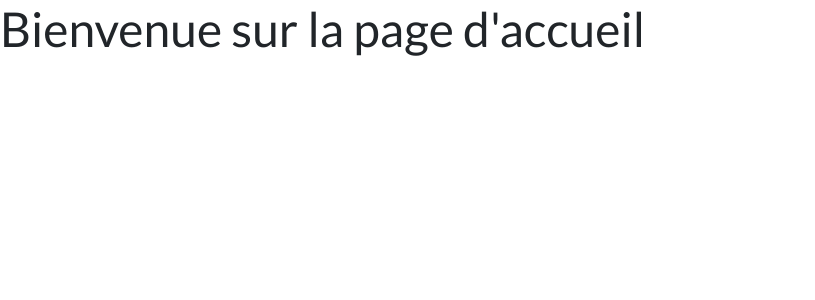
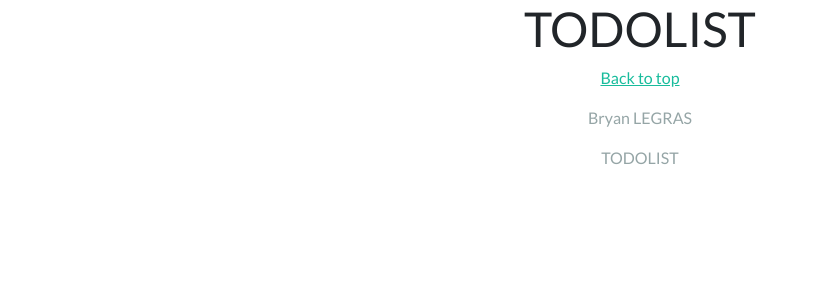
Before and after one commit to bibilg/toDoList, a Symfony app: template templates/default/index.html.twig in a window 1280 px wide. Shown: the part 72-372 px from the top of the page, without its empty margins (0-815 px from the left). Run offline with Twig, Linux system fonts and the light colour scheme; the template is opened without the code that fills it, so the values that code supplies are empty; some libraries are stand-ins or nearby versions.

Commit message:
Ajout des templates partiels

```diff
--- a/src/Controller/DefaultController.php
+++ b/src/Controller/DefaultController.php
@@ -13,8 +13,6 @@ class DefaultController extends AbstractController
      */
     public function index(): Response
     {
-        return $this->render('default/index.html.twig', [
-            'controller_name' => 'DefaultController',
-        ]);
+        return $this->render('default/index.html.twig', []);
     }
 }
--- /dev/null
+++ b/templates/_partials/_footer.html.twig
@@ -0,0 +1,9 @@
+<footer class="text-muted">
+    <div class="container text-center">
+        <p class="float-right">
+            <a href="#">Back to top</a>
+        </p>
+        <p>Bryan LEGRAS</p>
+        <p>TODOLIST</p>
+    </div>
+</footer>
--- /dev/null
+++ b/templates/_partials/_nav.html.twig
@@ -0,0 +1,19 @@
+<nav class="navbar navbar-expand-lg navbar-dark bg-primary">
+    <div class="container-fluid">
+        <a class="navbar-brand" href="#">Home</a>
+        <button class="navbar-toggler" type="button" data-bs-toggle="collapse" data-bs-target="#navbarColor01" aria-controls="navbarColor01" aria-expanded="false" aria-label="Toggle navigation">
+        <span class="navbar-toggler-icon"></span>
+        </button
+        <div class="collapse navbar-collapse" id="navbarColor01">
+        <ul class="navbar-nav me-auto">
+            <li class="nav-item">
+                <a class="nav-link" href="#">About</a>
+            </li>
+        </ul>
+        <form class="d-flex">
+            <input class="form-control me-sm-2" type="text" placeholder="Search">
+            <button class="btn btn-secondary my-2 my-sm-0" type="submit">Search</button>
+        </form>
+        </div>
+    </div>
+</nav>
--- a/templates/base.html.twig
+++ b/templates/base.html.twig
@@ -8,34 +8,15 @@
     </head>
 
     <header>
-        <nav class="navbar navbar-expand-lg navbar-dark bg-primary">
-            <div class="container-fluid">
-                <a class="navbar-brand" href="#">Home</a>
-                <button class="navbar-toggler" type="button" data-bs-toggle="collapse" data-bs-target="#navbarColor01" aria-controls="navbarColor01" aria-expanded="false" aria-label="Toggle navigation">
-                <span class="navbar-toggler-icon"></span>
-                </button>
-
-                <div class="collapse navbar-collapse" id="navbarColor01">
-                <ul class="navbar-nav me-auto">
-                    <li class="nav-item">
-                    <a class="nav-link" href="#">About</a>
-                    </li>
-                </ul>
-                <form class="d-flex">
-                    <input class="form-control me-sm-2" type="text" placeholder="Search">
-                    <button class="btn btn-secondary my-2 my-sm-0" type="submit">Search</button>
-                </form>
-                </div>
-            </div>
-        </nav>
+        {% include '_partials/_nav.html.twig' %}
     </header>
 
     <body>
 
         {% block body %}{% endblock %}
-        {% block javascripts %}
-        {% endblock %}
+
+        {% block javascripts %}{% endblock %}
     </body>
 
-    <footer></footer>
+    <footer> {% include '_partials/_footer.html.twig' %}</footer>
 </html>
--- a/templates/default/index.html.twig
+++ b/templates/default/index.html.twig
@@ -1,7 +1,7 @@
 {% extends 'base.html.twig' %}
 
-{% block title %}Hello DefaultController!{% endblock %}
+{% block title %}Todolist{% endblock %}
 
 {% block body %}
-<h1>Bienvenue sur la page d'accueil</h1>
+<h1 class="text-center">TODOLIST</h1>
 {% endblock %}
```
